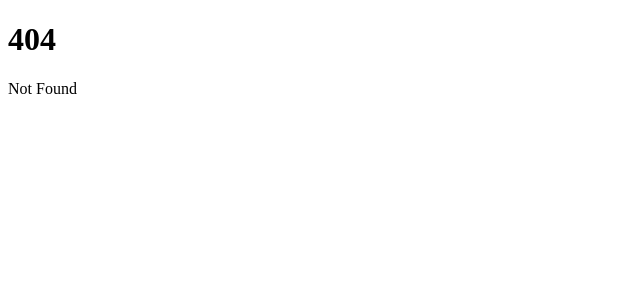
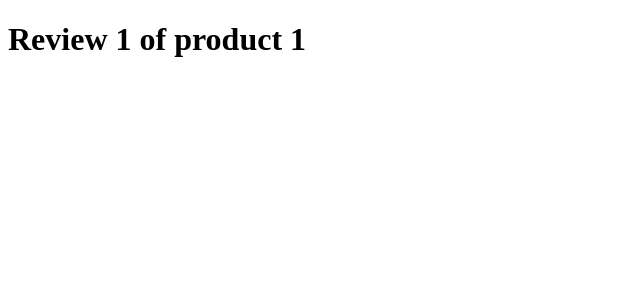
Before and after one commit to SushanthK07/sveltekit-fundamentals, a SvelteKit app: page /products/1/reviews/1 in a window 1280 px wide. Before the commit this address had no page. Shown: the top 300 px of the page, without its empty margins (0-640 px from the left). Built offline with nearby package versions, Linux system fonts and the light colour scheme.

Commit message:
nested dynamic routes

```diff
--- /dev/null
+++ b/src/routes/products/[productId]/reviews/[reviewId]/+page.svelte
@@ -0,0 +1,8 @@
+<script>
+	import { page } from '$app/stores';
+
+	const productId = $page.params.productId;
+	const reviewId = $page.params.reviewId;
+</script>
+
+<h1>Review {reviewId} of product {productId}</h1>
```
Also changed, not shown: src/routes/products/[productId]/reviews/+page.svelte (added, +7 -0 lines).
